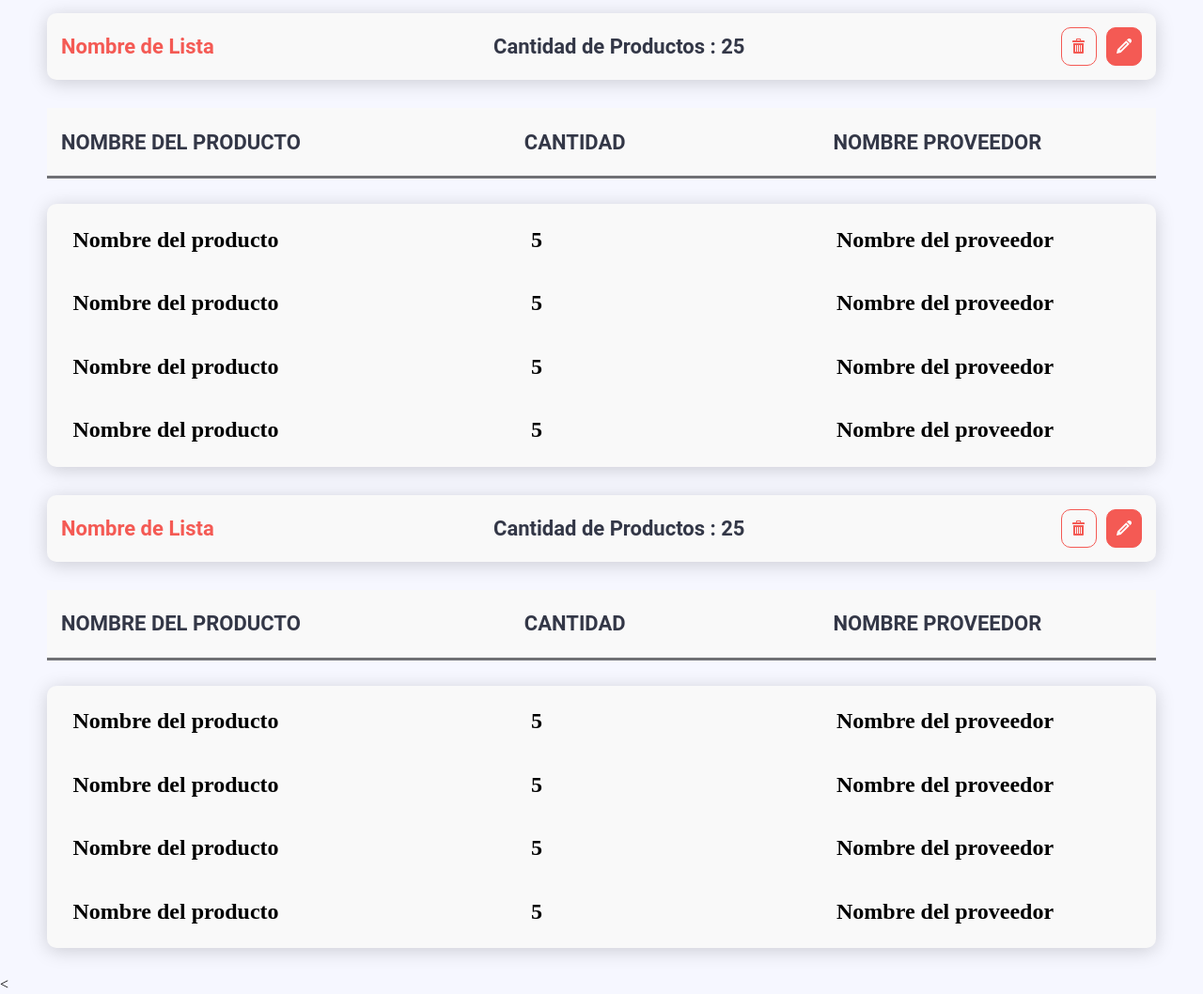
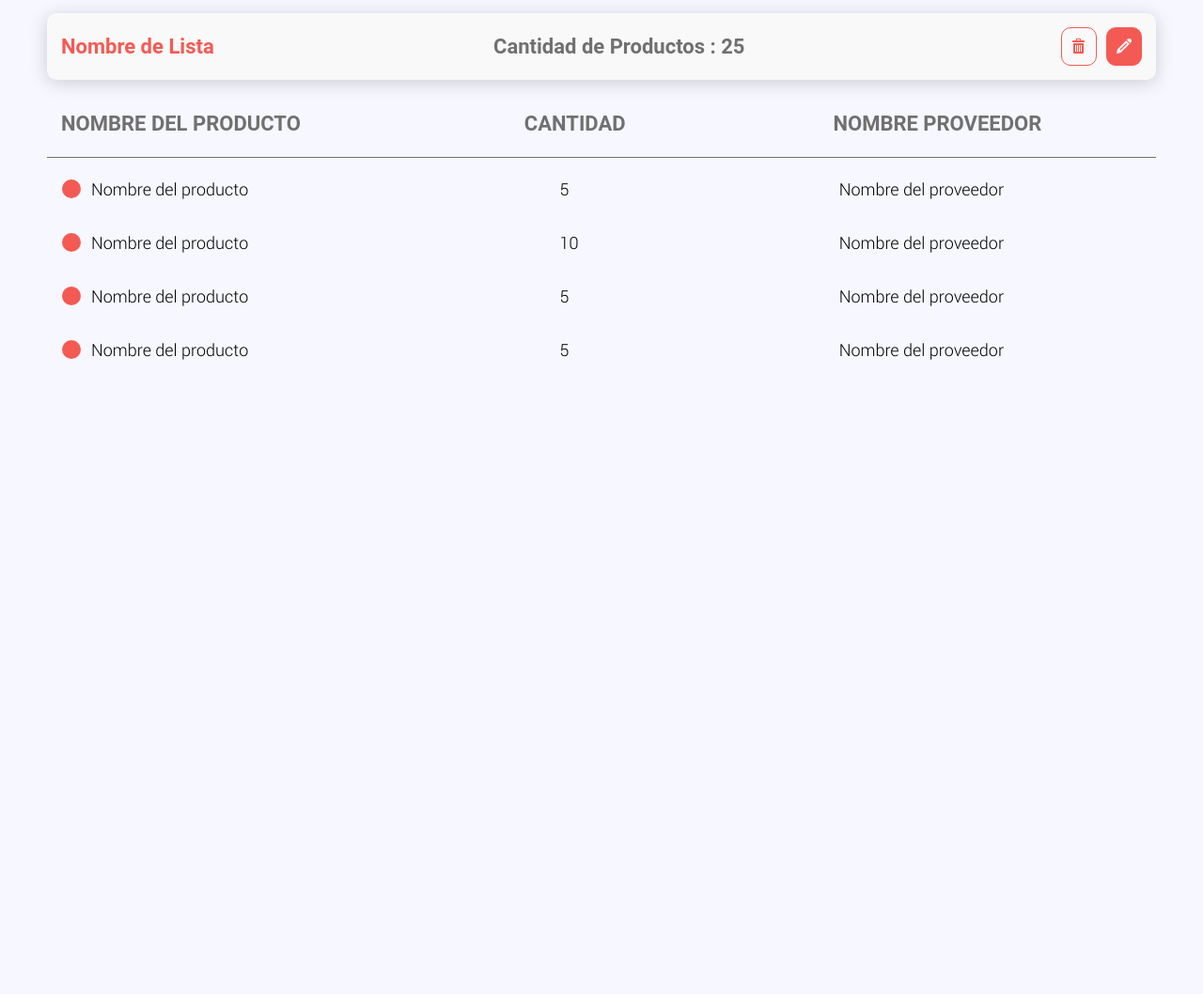
Before and after one commit to andresm142/Proyecto_Grupo17_Equipo7, a Flask app: page /Listas in a window 1280 px wide. Shown: the part 202-1260 px from the top of the page at 94% size. After the commit the page ends 585 px from the top, so only its background shows below. Run offline with Flask 2, Linux system fonts and the light colour scheme; some web fonts are replaced.

Commit message:
correccion listas

```diff
--- a/static/css/listas.css
+++ b/static/css/listas.css
@@ -57,14 +57,13 @@ body {
 
 /* SEGUNDO ENCABEZADO, PARA TITULO DESCRIPTIVOS */
 
-.titulos,
-.contenedor {
+.titulos {
     display: grid;
     grid-template-columns: 1fr 1fr 0.5fr;
     background: var(--color-blanco-fondo);
     box-shadow: var(--sombra-contenedores);
     border-radius: var(--radio-input);
-    margin: 30px 50px;
+    margin: 30px 50px 10px 50px;
     padding: 5px 15px;
     align-items: center;
     justify-items: stretch;
@@ -77,43 +76,47 @@ body {
 
 .titulos .col-cant h2 {
     font: var(--fuente-sub-titulo);
-    color: var(--color-negro);
+    color: var(--color-gris);
 }
 
-.contenedor>* {
-    font: var(--fuente-texto);
-}
-
-.subtitulos,
-.contenedor {
+.subtitulos {
     display: grid;
     grid-template-columns: 1.5fr 1fr 1fr;
-    background: var(--color-blanco-fondo);
-    margin: 30px 50px;
+    margin: 0px 50px;
     padding: 5px 15px;
     align-items: center;
     justify-items: stretch;
-    box-shadow: 0px 3px 0px 0px rgba(0, 0, 0, 0.54);
-    -webkit-box-shadow: 0px 3px 0px 0px rgba(0, 0, 0, 0.54);
-    -moz-box-shadow: 0px 3px 0px 0px rgba(0, 0, 0, 0.54);
+    border-bottom: 1px solid var(--color-gris);
 }
 
 .subtitulos h2 {
     font: var(--fuente-sub-titulo);
-    color: var(--color-negro);
+    color: var(--color-gris);
 }
 
-.detallado,
-.contenedor {
+.detallado {
     display: grid;
-    grid-template-columns: 0.025fr 1.5fr 1fr 1fr;
-    background: var(--color-blanco-fondo);
-    box-shadow: var(--sombra-contenedores);
+    grid-template-columns: 22px 1.5fr 1fr 1fr;
     border-radius: var(--radio-input);
-    margin: 30px 50px;
+    margin: 0px 50px;
     padding: 5px 15px;
     align-items: center;
-    justify-items: stretch;
+}
+
+.point{
+    height: 20px;
+    width: 20px;
+    background-color: var(--color-usuario);
+    border-radius: 50%;
+    justify-self: center;
+}
+
+.producto{
+    margin-left: 10px;
+}
+
+.cant{
+    margin-left: 25px;
 }
 
 .sdetallado h2 {
@@ -121,6 +124,9 @@ body {
     color: var(--color-negro);
 }
 
+.contenedor-detallado{
+    font: var(--fuente-texto);
+}
 
 /*  */
 
--- a/templates/Listas.html
+++ b/templates/Listas.html
@@ -9,10 +9,9 @@
         <div class="boton-anadir">
             <a href="#"><button class="anadir"> Añadir Lista + </button></a>
         </div>
+    </div>
+</header>
 
-    </div>
-
-</header>
 <section class="listas">
     <div class="titulos">
         <div class="col-nombre">
@@ -51,149 +50,50 @@
 
     <div class="contenedor-detallado">
         <div class="detallado">
-            <a href="#">
-                <div class="item"></div>
-            </a>
+            <span class="point"></span>
             <div class="producto">
-                <h2>Nombre del producto</h2>
+                <p>Nombre del producto</p>
             </div>
             <div class="cant">
-                <h2>5</h2>
+                <p>5</p>
             </div>
             <div class="proveedor">
-                <h2>Nombre del proveedor</h2>
+                <p>Nombre del proveedor</p>
             </div>
 
-            <a href="#">
-                <div class="item"></div>
-            </a>
+            <span class="point"></span>
             <div class="producto">
-                <h2>Nombre del producto</h2>
+                <p>Nombre del producto</p>
             </div>
             <div class="cant">
-                <h2>5</h2>
+                <p>10</p>
             </div>
             <div class="proveedor">
-                <h2>Nombre del proveedor</h2>
+                <p>Nombre del proveedor</p>
             </div>
 
-            <a href="#">
-                <div class="item"></div>
-            </a>
+            <span class="point"></span>
             <div class="producto">
-                <h2>Nombre del producto</h2>
+                <p>Nombre del producto</p>
             </div>
             <div class="cant">
-                <h2>5</h2>
+                <p>5</p>
             </div>
             <div class="proveedor">
-                <h2>Nombre del proveedor</h2>
+                <p>Nombre del proveedor</p>
             </div>
 
-            <a href="#">
-                <div class="item"></div>
-            </a>
+            <span class="point"></span>
             <div class="producto">
-                <h2>Nombre del producto</h2>
+                <p>Nombre del producto</p>
             </div>
             <div class="cant">
-                <h2>5</h2>
+                <p>5</p>
             </div>
             <div class="proveedor">
-                <h2>Nombre del proveedor</h2>
+                <p>Nombre del proveedor</p>
             </div>
         </div>
-
-        <div class="titulos">
-            <div class="col-nombre">
-                <h2>Nombre de Lista</h2>
-            </div>
-            <div class="col-cant">
-                <h2>Cantidad de Productos : 25</h2>
-            </div>
-            <div class="opciones">
-                <a href="#">
-                    <div class="boton-eliminar" onclick="eliminar()" onclick="eliminar()"></div>
-                </a>
-
-                <a href="{{url_for('AdminUser')}}">
-                    <div class="boton-editar"></div>
-                </a>
-
-            </div>
-
-        </div>
-
-        <div class="contenedor-subtitulos">
-            <div class="subtitulos">
-                <div class="product">
-                    <h2>NOMBRE DEL PRODUCTO</h2>
-                </div>
-                <div class="cantidad">
-                    <h2>CANTIDAD</h2>
-                </div>
-                <div class="proveed">
-                    <h2>NOMBRE PROVEEDOR</h2>
-                </div>
-
-            </div>
-        </div>
-
-        <div class="contenedor-detallado">
-            <div class="detallado">
-                <a href="#">
-                    <div class="item"></div>
-                </a>
-                <div class="producto">
-                    <h2>Nombre del producto</h2>
-                </div>
-                <div class="cant">
-                    <h2>5</h2>
-                </div>
-                <div class="proveedor">
-                    <h2>Nombre del proveedor</h2>
-                </div>
-
-                <a href="#">
-                    <div class="item"></div>
-                </a>
-                <div class="producto">
-                    <h2>Nombre del producto</h2>
-                </div>
-                <div class="cant">
-                    <h2>5</h2>
-                </div>
-                <div class="proveedor">
-                    <h2>Nombre del proveedor</h2>
-                </div>
-
-                <a href="#">
-                    <div class="item"></div>
-                </a>
-                <div class="producto">
-                    <h2>Nombre del producto</h2>
-                </div>
-                <div class="cant">
-                    <h2>5</h2>
-                </div>
-                <div class="proveedor">
-                    <h2>Nombre del proveedor</h2>
-                </div>
-
-                <a href="#">
-                    <div class="item"></div>
-                </a>
-                <div class="producto">
-                    <h2>Nombre del producto</h2>
-                </div>
-                <div class="cant">
-                    <h2>5</h2>
-                </div>
-                <div class="proveedor">
-                    <h2>Nombre del proveedor</h2>
-                </div>
-            </div>
-
-
-            < </section>
-                {% endblock %}
+    </div>
+</section>
+{% endblock %}
```
